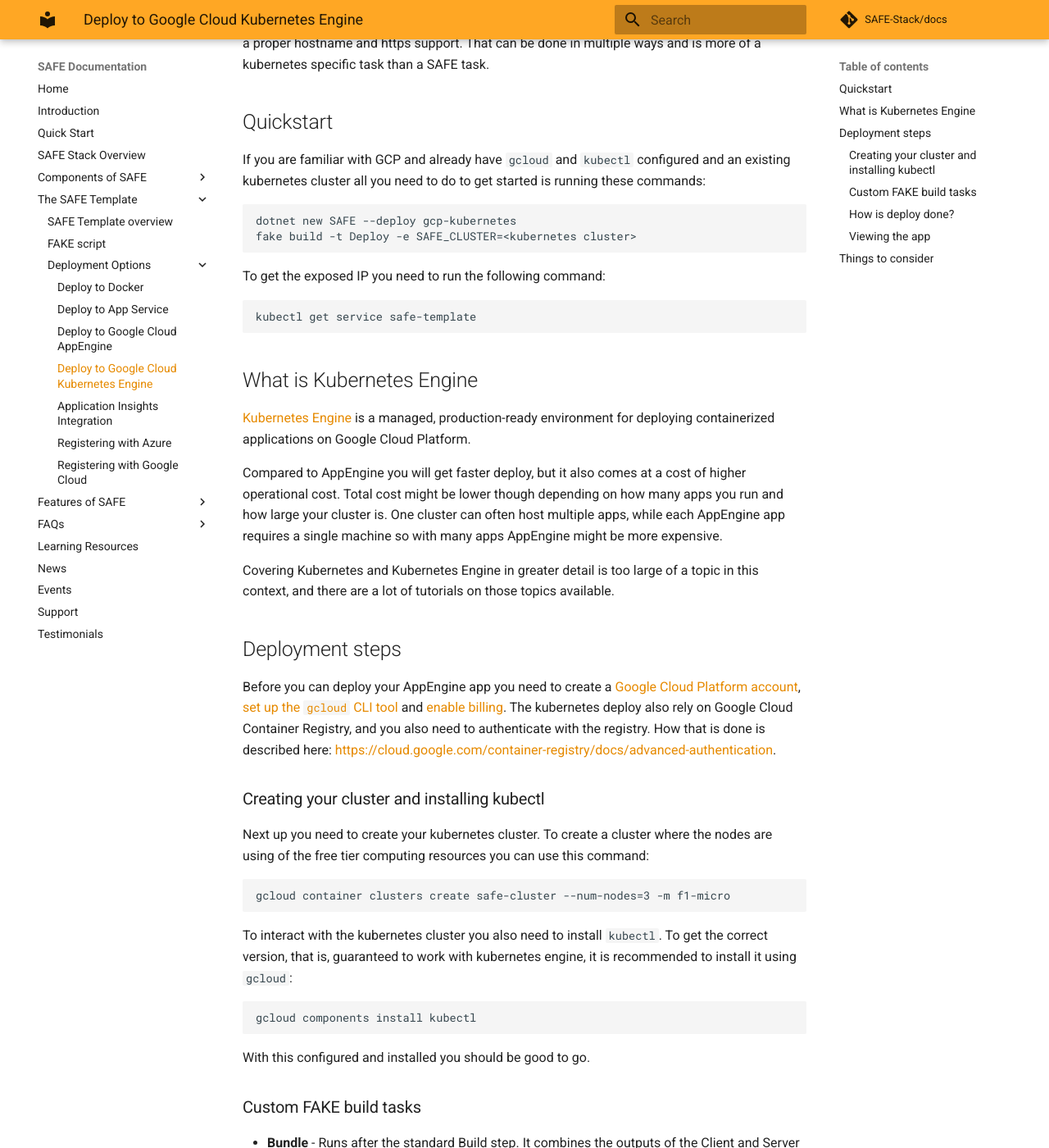
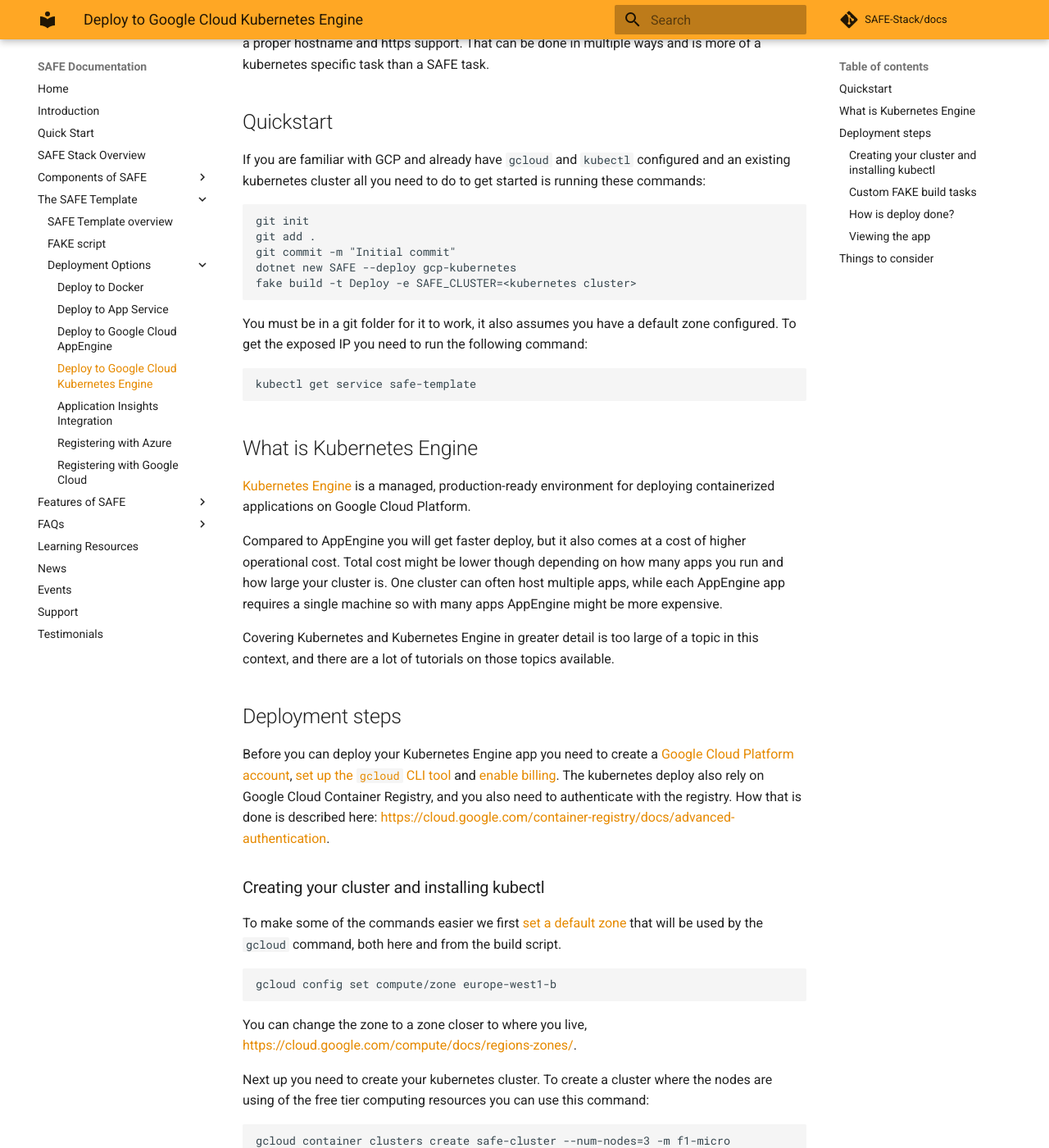
Before and after one commit to SAFE-Stack/docs, an MkDocs documentation site: the page built from docs/template-gcp-kubernetes.md, in a window 1280 px wide and 1400 px high, scrolled down 242 px. Shown: the whole window at 82% size. Built offline with MkDocs 1.6.1 and Material for MkDocs 9.7.7, drawn with Linux system fonts in a browser that asks for light colours; comment, search, counter and statistics services are not loaded.

Commit message:
Address all comments

````diff
--- a/docs/template-gcp-kubernetes.md
+++ b/docs/template-gcp-kubernetes.md
@@ -5,11 +5,14 @@
 If you are familiar with GCP and already have `gcloud` and `kubectl` configured and an existing kubernetes cluster all you need to do to get started is running these commands:
 
 ```
+git init
+git add .
+git commit -m "Initial commit"
 dotnet new SAFE --deploy gcp-kubernetes
 fake build -t Deploy -e SAFE_CLUSTER=<kubernetes cluster>
 ```
 
-To get the exposed IP you need to run the following command:
+You must be in a git folder for it to work, it also assumes you have a default zone configured. To get the exposed IP you need to run the following command:
 
 ```
 kubectl get service safe-template
@@ -25,9 +28,17 @@
 
 ## Deployment steps
 
-Before you can deploy your AppEngine app you need to create a [Google Cloud Platform account](template-google-cloud.md#creating-an-account), [set up the `gcloud` CLI tool]((template-google-cloud.md#setup-gcloud-cli-tool)) and [enable billing](template-google-cloud.md#enable-billing). The kubernetes deploy also rely on Google Cloud Container Registry, and you also need to authenticate with the registry. How that is done is described here: [https://cloud.google.com/container-registry/docs/advanced-authentication](https://cloud.google.com/container-registry/docs/advanced-authentication).
+Before you can deploy your Kubernetes Engine app you need to create a [Google Cloud Platform account](template-google-cloud.md#creating-an-account), [set up the `gcloud` CLI tool](template-google-cloud.md#setup-gcloud-cli-tool) and [enable billing](template-google-cloud.md#enable-billing). The kubernetes deploy also rely on Google Cloud Container Registry, and you also need to authenticate with the registry. How that is done is described here: [https://cloud.google.com/container-registry/docs/advanced-authentication](https://cloud.google.com/container-registry/docs/advanced-authentication).
 
 ### Creating your cluster and installing kubectl
+
+To make some of the commands easier we first [set a default zone](https://cloud.google.com/compute/docs/gcloud-compute/#set_default_zone_and_region_in_your_local_client) that will be used by the `gcloud` command, both here and from the build script.
+
+```
+gcloud config set compute/zone europe-west1-b
+```
+
+You can change the zone to a zone closer to where you live, [https://cloud.google.com/compute/docs/regions-zones/](https://cloud.google.com/compute/docs/regions-zones/).
 
 Next up you need to create your kubernetes cluster. To create a cluster where the nodes are using of the free tier computing resources you can use this command:
 
````
